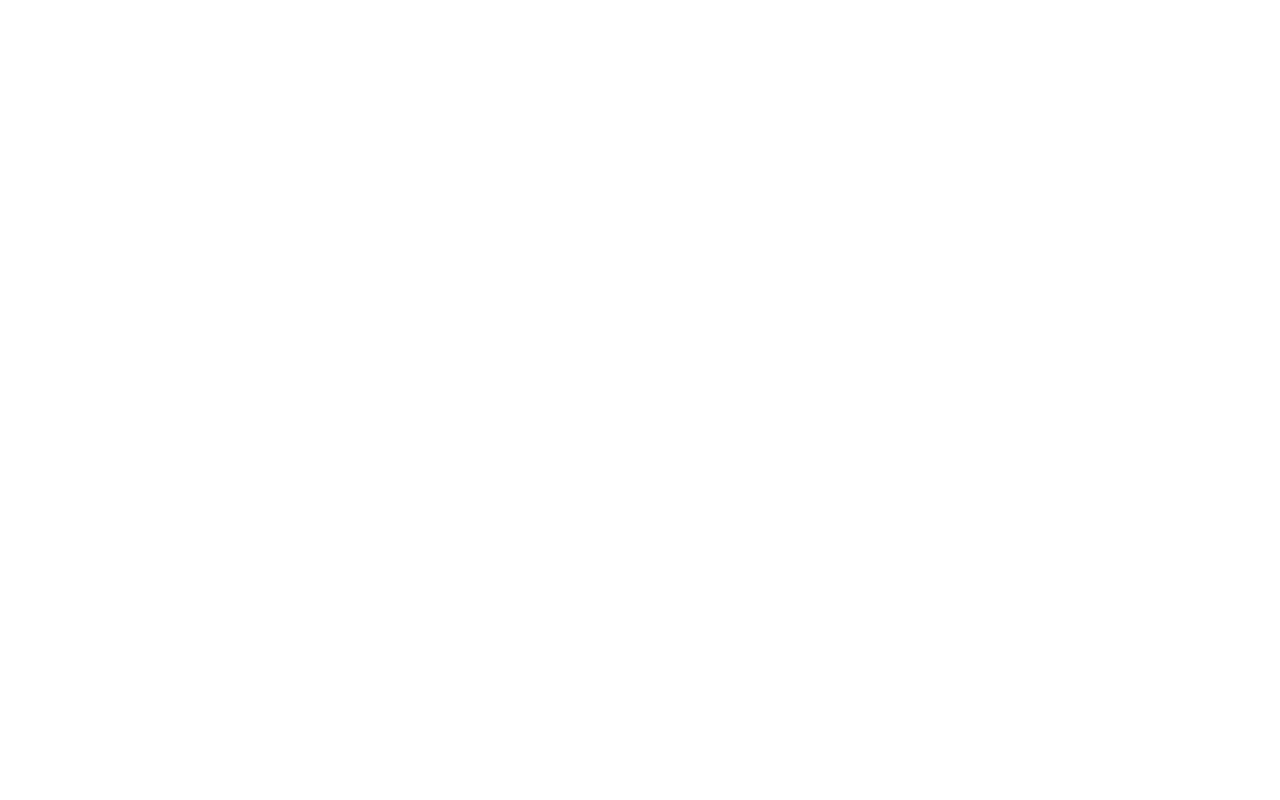
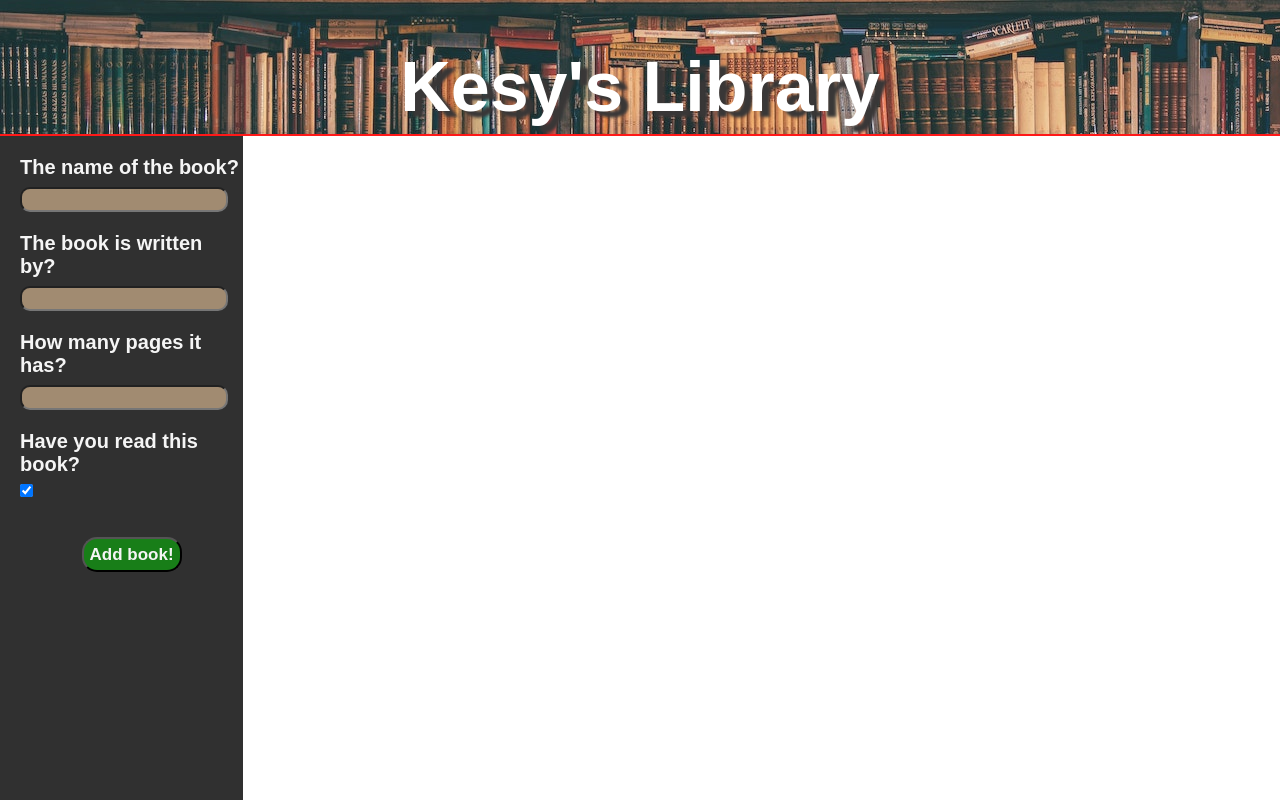
Before and after one commit to JustKesy/Project-Library, a plain HTML site: page index.html in a window 1280 px wide. Drawn offline with Linux system fonts and the light colour scheme.

Commit message:
Make page structure,set up header and input area

```diff
--- a/index.html
+++ b/index.html
@@ -6,5 +6,31 @@
     <link rel="stylesheet" href="/style.css" />
     <script src="/script.js" defer></script>
   </head>
-  <body></body>
+  <body>
+    <header><h1>Kesy's Library</h1></header>
+    <section class="library">
+      <div class="addBook">
+        <ul>
+          <li>
+            <label for="title">The name of the book?</label
+            ><input type="text" id="title" name="title" required />
+          </li>
+          <li>
+            <label for="author">The book is written by?</label
+            ><input type="text" id="author" name="author" required />
+          </li>
+          <li>
+            <label for="pages">How many pages it has?</label
+            ><input type="number" id="pages" name="pages" min="10" required />
+          </li>
+          <li>
+            <label for="read">Have you read this book?</label
+            ><input type="checkbox" name="readed" id="read" checked />
+          </li>
+          <li><button class="add-book" type="button">Add book!</button></li>
+        </ul>
+      </div>
+      <div class="shelves"></div>
+    </section>
+  </body>
 </html>
--- a/script.js
+++ b/script.js
@@ -0,0 +1,13 @@
+let myLibrary = [];
+
+function book(title, author, pages, read) {
+  this.title = title;
+  this.author = author;
+  this.pages = pages;
+  this.read = read;
+  alert(
+    `This book name is ${this.title}, by ${this.author}, and it has ${this.pages} pages. And it's ${this.read} it`
+  );
+}
+
+function addBookToLibrary() {}
--- a/style.css
+++ b/style.css
@@ -1,5 +1,85 @@
+body {
+  font-family: sans-serif;
+}
 * {
   box-sizing: border-box;
   margin: 0;
   padding: 0;
 }
+header {
+  background: url(/img/alfons-morales-YLSwjSy7stw-unsplash.jpg);
+  height: 17vh;
+  display: flex;
+  align-items: flex-end;
+  justify-content: center;
+  opacity: 0.9;
+  border-bottom: 2px solid red;
+}
+
+h1 {
+  color: white;
+  text-shadow: 8px 6px 3px #242222;
+  font-size: 70px;
+  margin-bottom: 7px;
+}
+
+.library {
+  display: flex;
+  width: 100vw;
+  height: 83vh;
+}
+.addBook {
+  width: 19vw;
+  background-color: #000000cf;
+}
+.shelves {
+  display: grid;
+  grid-template-columns: repeat(auto-fill, minmax(300px, 1fr));
+}
+ul {
+  margin-top: 20px;
+  margin-left: 20px;
+  list-style: none;
+}
+li {
+  display: flex;
+  flex-direction: column;
+  margin-bottom: 20px;
+  align-items: flex-start;
+}
+label {
+  margin-bottom: 8px;
+  font-weight: bold;
+  font-size: 20px;
+  color: whitesmoke;
+}
+input[type="text"],
+input[type="number"] {
+  appearance: none;
+  width: 93%;
+  height: 25px;
+  border-radius: 10px;
+  background-color: #cbad8aba;
+  font-size: inherit;
+  padding-left: 5px;
+  outline: none;
+}
+input:focus {
+  background-color: whitesmoke;
+  border: 3px solid rgba(0, 0, 255, 0.541);
+}
+
+.add-book {
+  align-self: center;
+  border-radius: 15px;
+  background-color: #139113cf;
+  color: whitesmoke;
+  width: 100px;
+  height: 35px;
+  font-size: 17px;
+  font-weight: bold;
+  margin-top: 20px;
+}
+.add-book:active {
+  box-shadow: 3px 3px 4px red;
+}
```
Also changed, not shown: img/alfons-morales-YLSwjSy7stw-unsplash.jpg (added).
